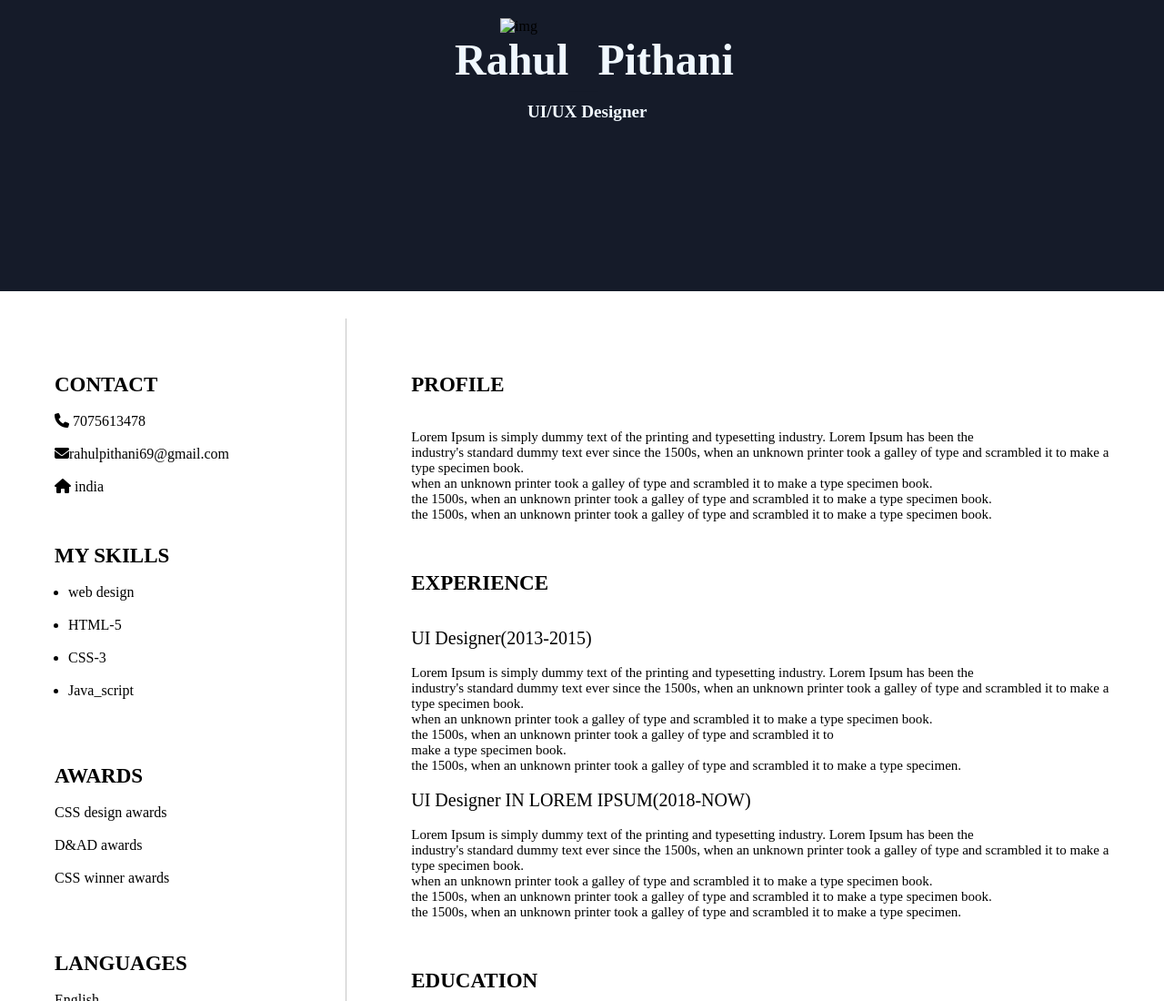
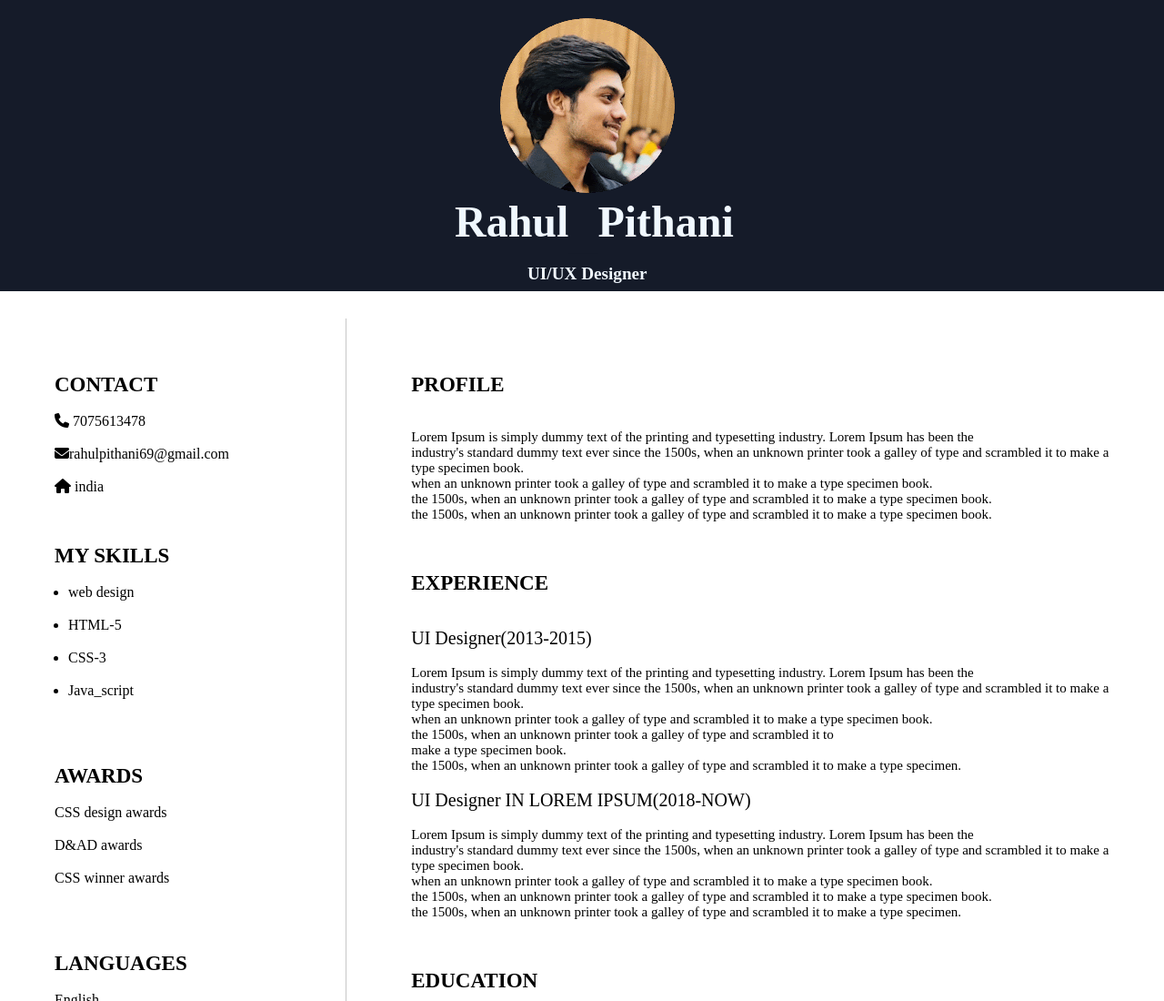
Before and after one commit to Rahul-1999l/CV-1, a plain HTML site: page index.html in a window 1280 px wide. Shown: the top 1100 px of the page at 91% size. Drawn offline with Linux system fonts and the light colour scheme.

Commit message:
Update index.html

```diff
--- a/index.html
+++ b/index.html
@@ -12,7 +12,7 @@
     <div class="main">
      <div class="pic">
 
-       <img src="profilepic.gif" alt="img" class="img">
+       <img src="rahul.gif" alt="img" class="img">
        <div class="name">
            <h2 class="first_name">Rahul</h2>
            <h2 class="_">_
```
